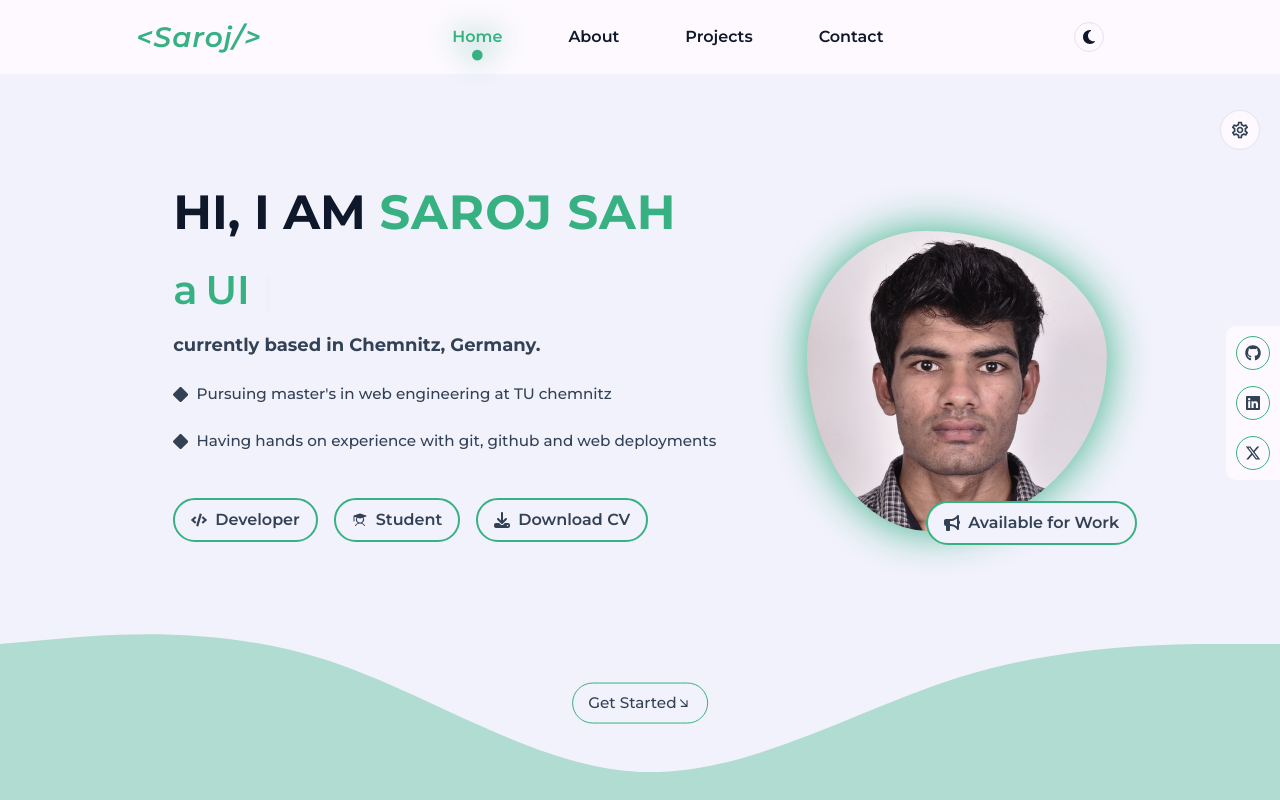
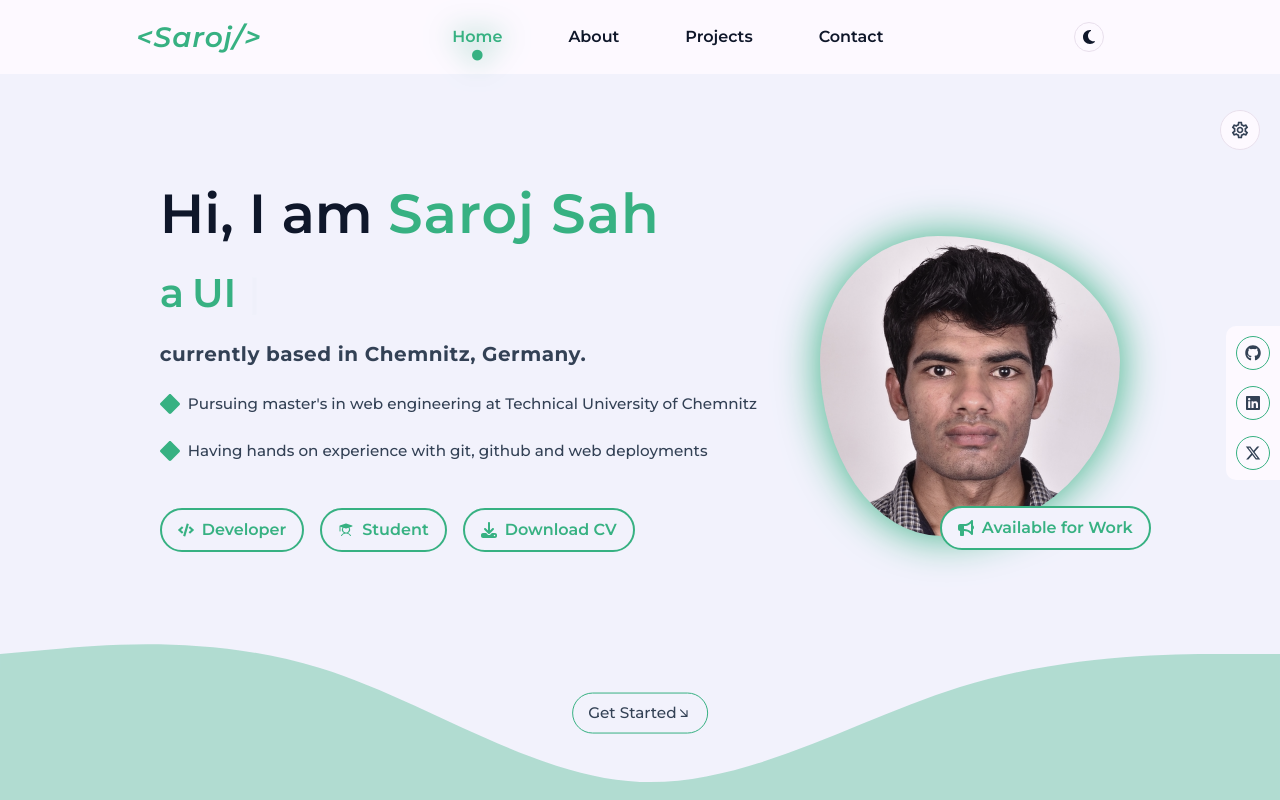
Before and after one commit to saroj2053/my-portfolio-site, a React (Vite) app: page / in a window 1280 px wide. Shown: the top 800 px of the page. Built offline with nearby package versions, Linux system fonts and the light colour scheme.

Commit message:
pill structure changed

```diff
--- a/src/components/Home/Home.css
+++ b/src/components/Home/Home.css
@@ -72,23 +72,26 @@
 }
 
 .home__myDetails .home__profileHeading {
-  font-size: 3rem;
-  text-transform: uppercase;
   color: var(--text-black-900);
-  font-weight: 700;
+  font-weight: 600;
+  font-size: 55px;
+  margin: 0 0 5px;
+  line-height: 75px;
 }
 
 .home__left .home__profileName {
-  font-size: 3rem;
-  font-weight: 700;
+  font-size: 55px;
+  font-weight: 600;
   letter-spacing: 1px;
   margin: 0.75rem 0;
   color: var(--skin-color);
 }
 
 .home__profileSubHeading {
-  font-size: 1.125rem;
+  font-size: 1.25rem;
   color: var(--text-black-700);
+  letter-spacing: 0.5px;
+  margin: 1rem 0;
 }
 
 .home__typoEffect {
@@ -298,6 +301,7 @@
   font-weight: normal;
   color: lightgray;
 }
+
 .skin-title::after {
   display: block;
   content: "";
--- a/src/components/Home/Home.tsx
+++ b/src/components/Home/Home.tsx
@@ -83,13 +83,14 @@ const Home = () => {
             </h4>
             <div className="home__profileStatus">
               <span>
-                <FaDiamond />
+                <FaDiamond color="var(--skin-color)" size={20} />
               </span>
-              Pursuing master's in web engineering at TU chemnitz
+              Pursuing master's in web engineering at Technical University of
+              Chemnitz
             </div>
             <div className="home__profileStatus">
               <span>
-                <FaDiamond />
+                <FaDiamond color="var(--skin-color)" size={20} />
               </span>
               Having hands on experience with git, github and web deployments
             </div>
--- a/src/components/Pill/Pill.css
+++ b/src/components/Pill/Pill.css
@@ -4,14 +4,14 @@
   padding: 0.5rem 1rem;
   gap: 0.5rem;
   background: var(--bg-black-900);
-  color: var(--text-black-700);
+  color: var(--skin-color);
   border: 2px solid var(--skin-color);
   border-radius: 999rem;
   font-size: 1rem;
   font-weight: 600;
-  transition: background-color 0.6s ease;
+  /* transition: background-color 0.6s ease; */
   cursor: pointer;
-  transition: var(--bg-transition);
+  /* transition: var(--bg-transition); */
 }
 
 .pill:hover {
```
